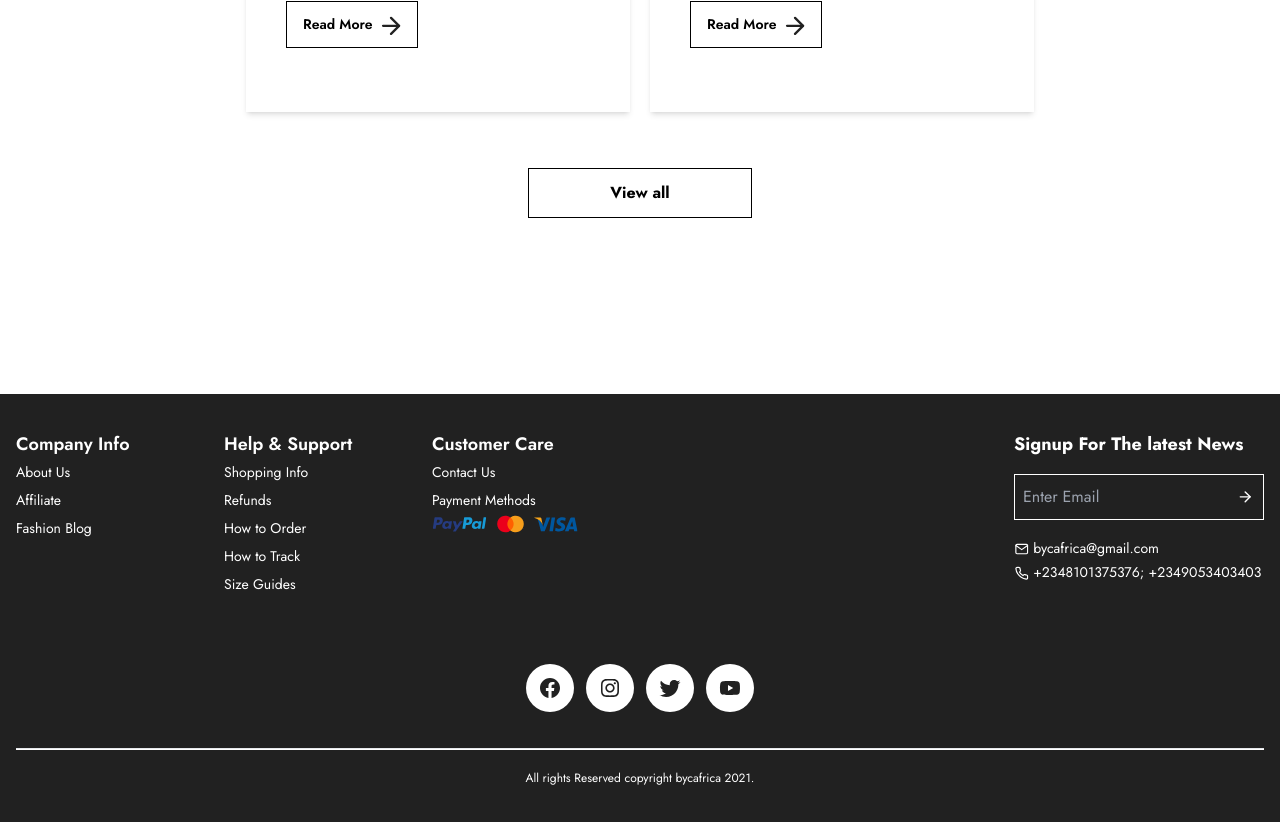
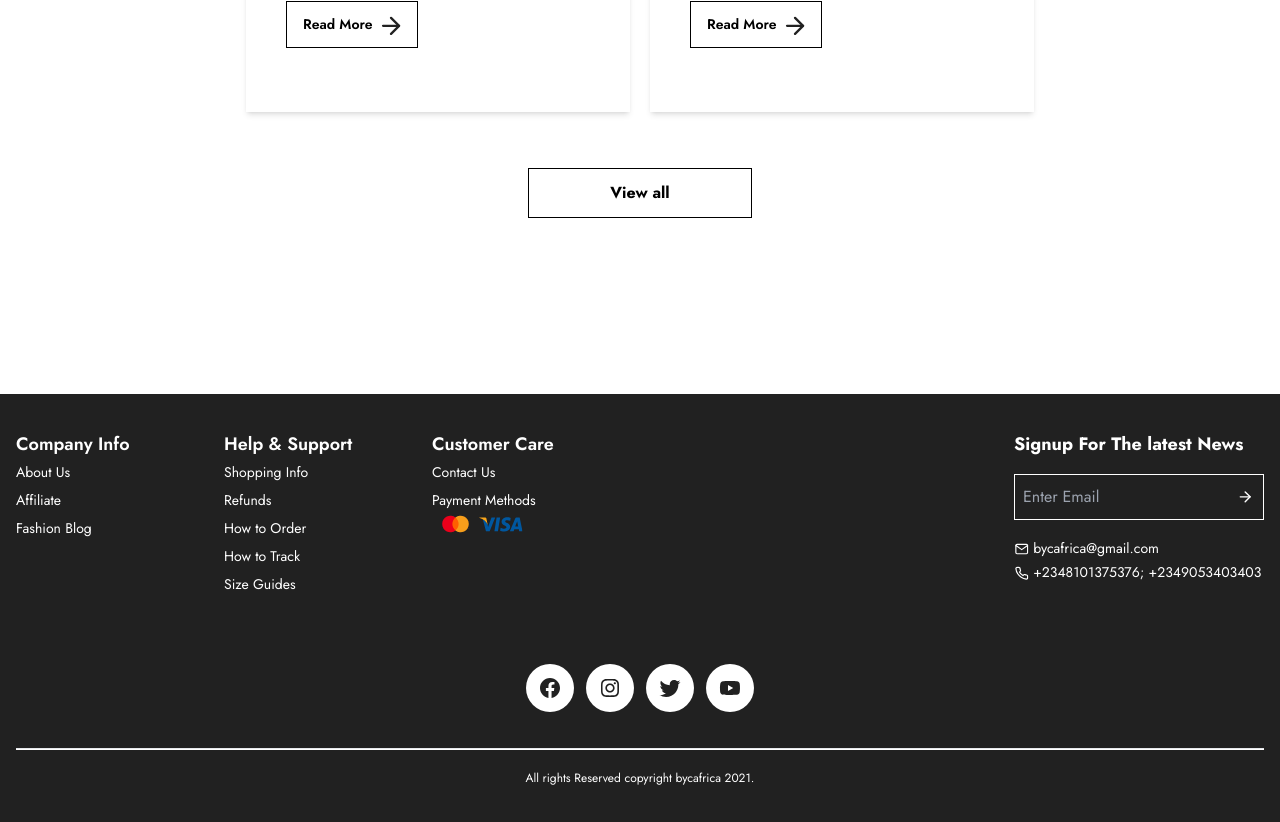
Before and after one commit to Akeemmudash/Project-1, a React (Vite) app: page / in a window 1280 px wide. Shown: the part 4958-5780 px from the top of the page. Built offline with nearby package versions, Linux system fonts and the light colour scheme.

Commit message:
Paypal commented out

```diff
--- a/src/components/Footer.jsx
+++ b/src/components/Footer.jsx
@@ -1,4 +1,4 @@
-import paypal from "../assets/Paypal.svg";
+// import paypal from "../assets/Paypal.svg";
 import masterCard from "../assets/MasterCard.svg";
 import visa from "../assets/Visa.svg";
 import mail from "../assets/Mail.svg";
@@ -81,7 +81,7 @@ export default function Footer() {
               <ul className="flex gap-2 mb-2">
                 <li>
                   <Link>
-                    <img src={paypal} alt="" />
+                    {/* <img src={paypal} alt="" /> */}
                   </Link>
                 </li>
                 <li>
```
